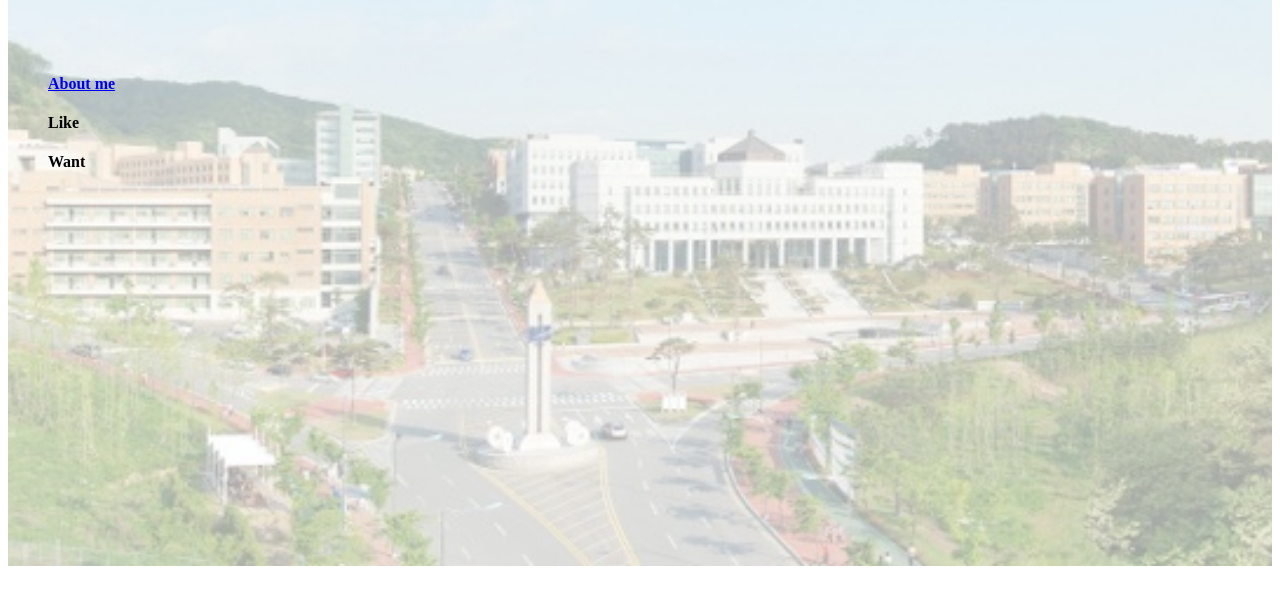
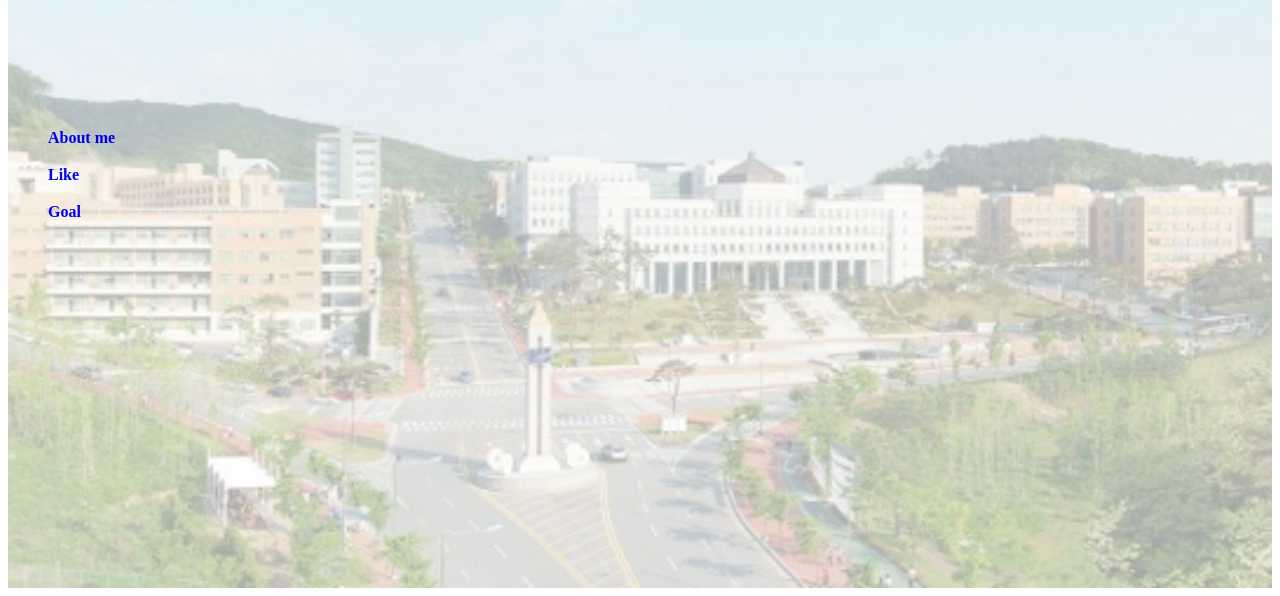
Before and after one commit to YunYeongbin/Mid-Term-Project, a plain HTML site: page index.html in a window 1280 px wide. Shown: the part 242-838 px from the top of the page. Before the commit the page ends 816 px from the top, so only its background shows below. Drawn offline with Linux system fonts and the light colour scheme.

Commit message:
sixth commit

```diff
--- a/abc.css
+++ b/abc.css
@@ -21,6 +21,7 @@
     color:black;
     display:flex;
     z-index: 1;
+    margin: 30px;
 }
 .logotext{
     height: 30vh;
@@ -28,3 +29,14 @@
     align-items: center;
     justify-content: default;
 }
+.li {
+    line-height:100%
+}
+a
+{
+    text-decoration: none;
+}
+.center
+{
+    text-align: center;
+}
--- a/index.html
+++ b/index.html
@@ -12,9 +12,9 @@
            </div>
            <div class ="logotext">
             <ul>
-                <div class="li"><h4><a href="소개">About me</a></h4></div>
-                <div class="li"><h4>Like</h4></div>
-                <div class="li"><h4>Want</h4></div>
+                <div class="li"><h4><a href="introduce.html">About me</a></h4></div>
+                <div class="li"><h4><a href="like.html">Like</a></h4></div>
+                <div class="li"><h4><a href="goal.html">Goal</a></h4></div>
             </ul>
         </div>
        </div>
```
Also changed, not shown: introduce.html (added, +15 -0 lines), 1 other file.
